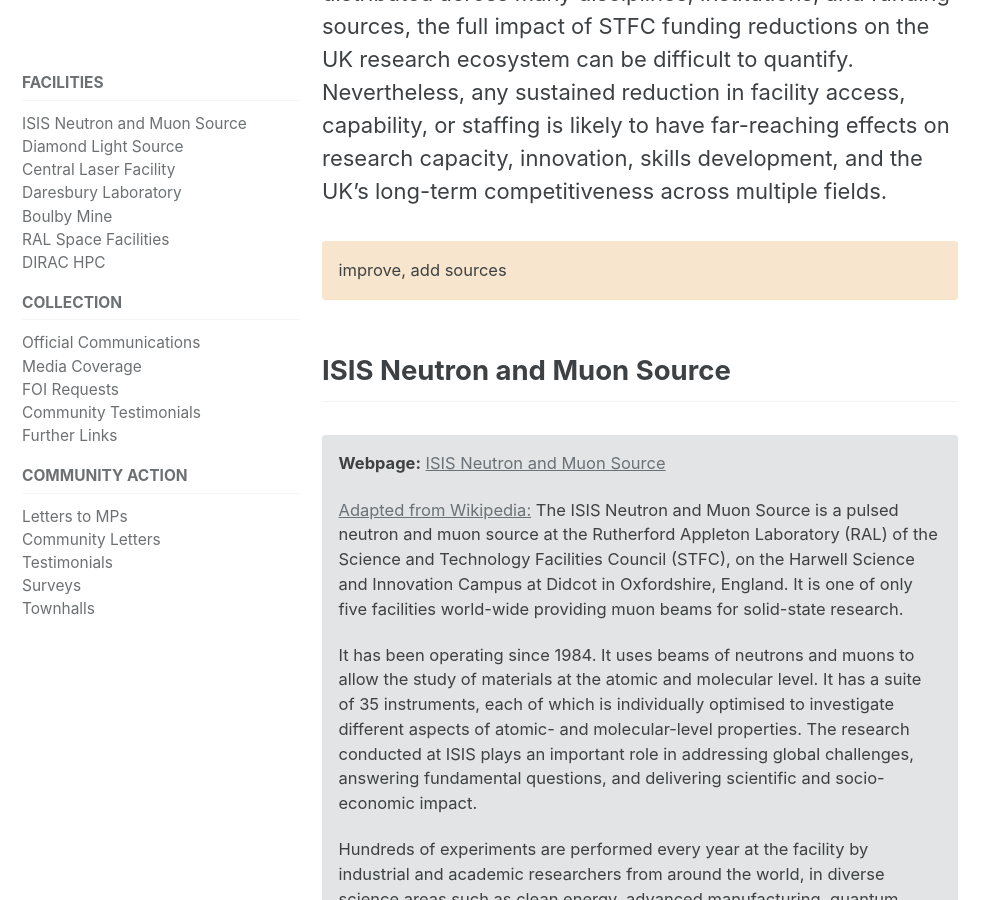
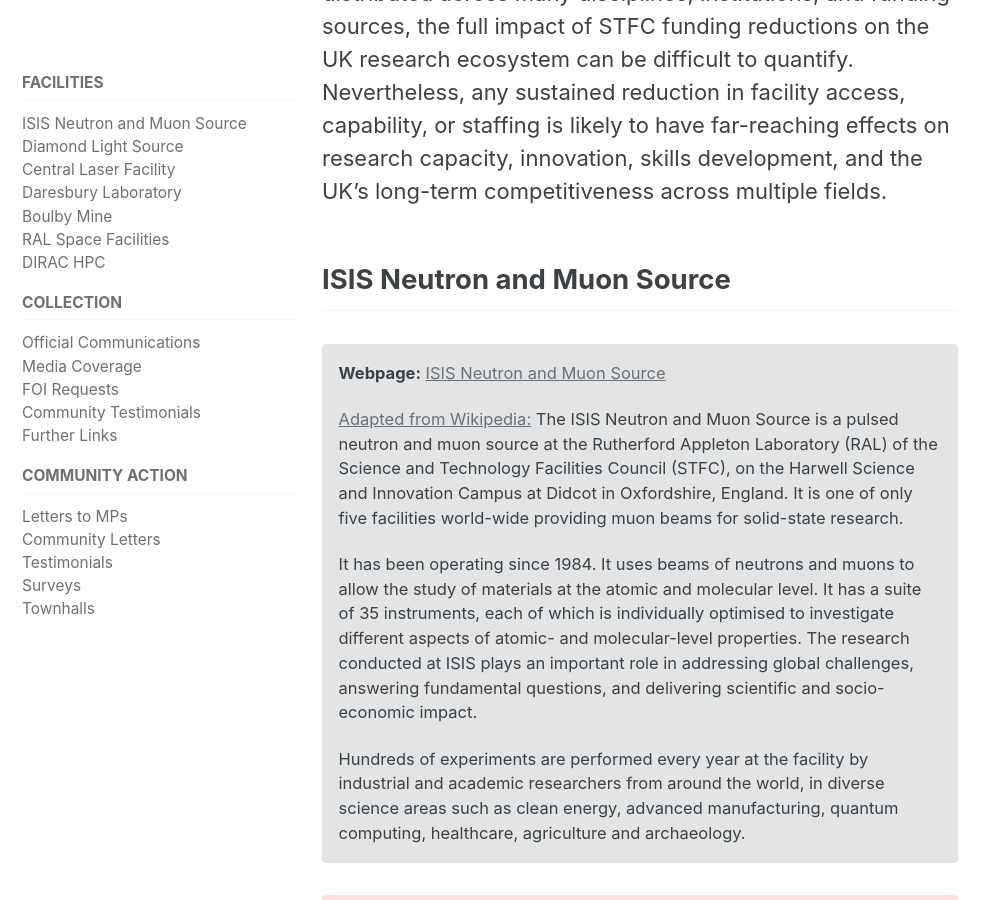
Before and after one commit to research-facilities-community/index, a Jekyll site: the page built from _pages/facilities.md, in a window 1280 px wide and 900 px high, scrolled down 1313 px. Shown: the whole window, without its empty margins (0-999 px from the left). Built offline with Jekyll 4.4.1, drawn with Linux system fonts in a browser that asks for light colours; cached includes are drawn as plain includes.

Commit message:
Remove warning notice from facilities document
Removed warning notice and suggestions for improvement.

```diff
--- a/_pages/facilities.md
+++ b/_pages/facilities.md
@@ -13,8 +13,6 @@
 
 Access to interdisciplinary research facilities is typically provided either through contractual arrangements funded by non-STFC research grants or through competitive, peer-reviewed allocation of beam time. Because facility access is distributed across many disciplines, institutions, and funding sources, the full impact of STFC funding reductions on the UK research ecosystem can be difficult to quantify. Nevertheless, any sustained reduction in facility access, capability, or staffing is likely to have far-reaching effects on research capacity, innovation, skills development, and the UK's long-term competitiveness across multiple fields.
 
-{: .notice--warning}
-improve, add sources
 
 
 ## ISIS Neutron and Muon Source {#ISIS}
```
